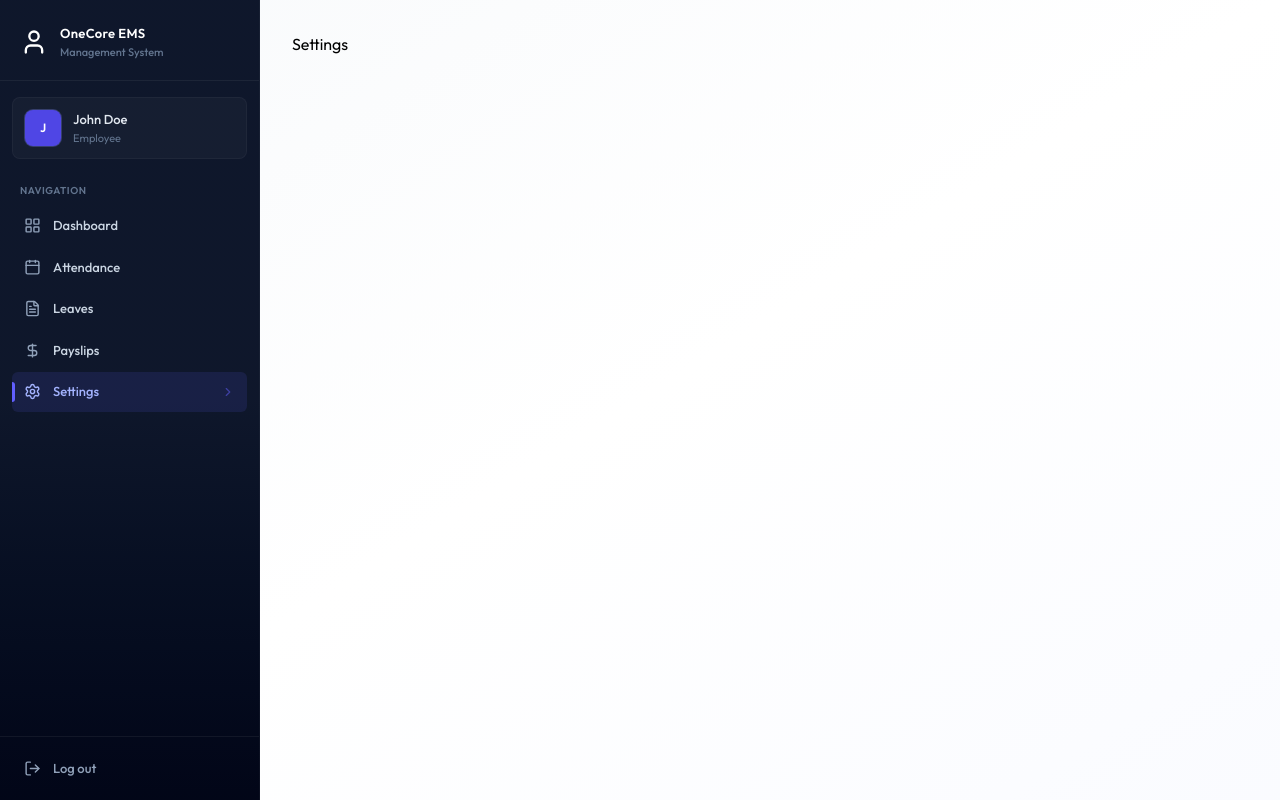
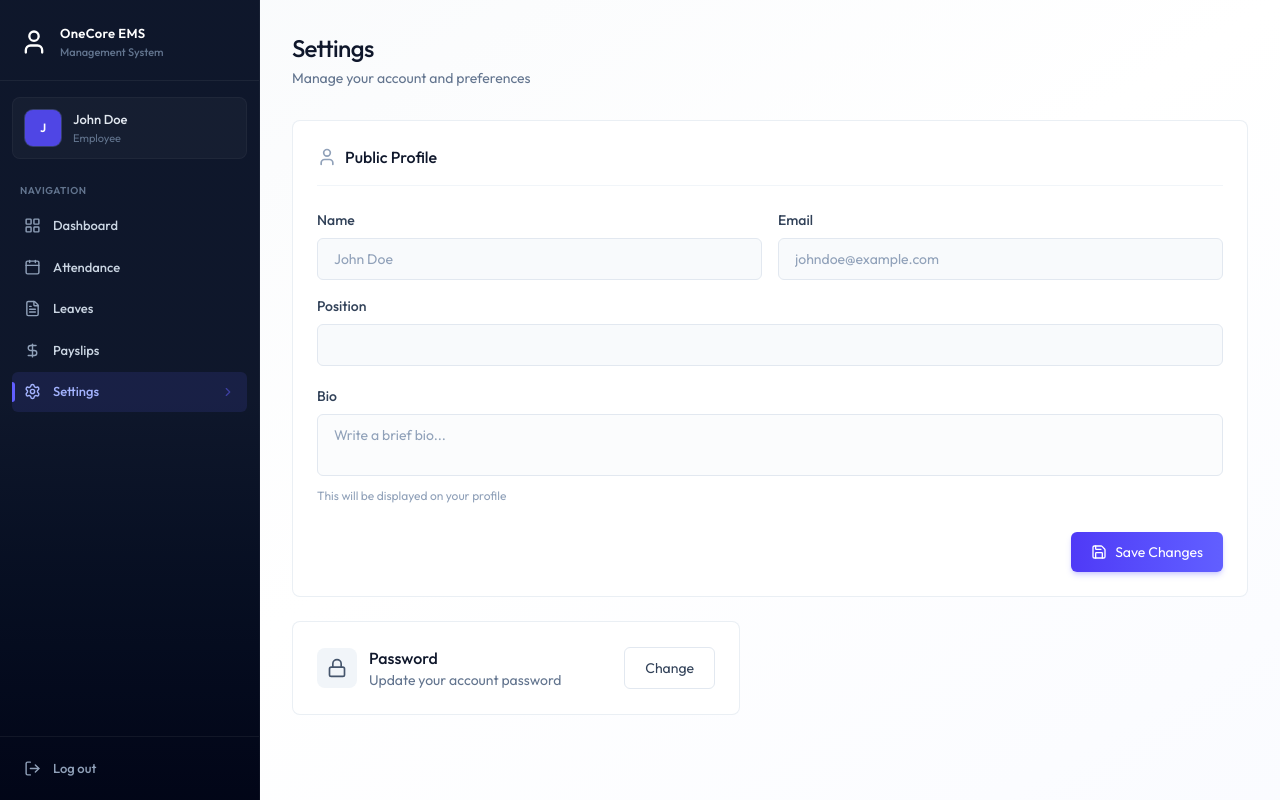
Before and after one commit to hiteshmahajan434/EMS, a React (Vite) app in the folder frontend/: page /settings in a window 1280 px wide. Built offline with nearby package versions, Linux system fonts and the light colour scheme; the HTML template or start-up script is replaced by a standard one.

Commit message:
Added Settings Page UI

```diff
--- /dev/null
+++ b/frontend/src/components/ChangePassword.jsx
@@ -0,0 +1,67 @@
+import { Loader2Icon, LockIcon, X } from 'lucide-react';
+import React, { useState } from 'react'
+
+const ChangePassword = ({open, onClose}) => {
+    const [loading, setLoading] = useState(false);
+    const [message, setMessage] = useState({type:"", text: ""});
+
+    const handleSubmit = async (e) => {
+        e.preventDefault();
+    }
+
+    if(!open) return null;
+
+  return (
+    <div className='fixed inset-0 z-50 flex items-center justify-center p-4'
+    onClick={onClose}>
+        <div className='absolute inset-0 bg-black/40 backdrop-blur-sm'/>
+
+        <div className='relative bg-white rounded-2xl shadow-2xl w-full max-w-md animate-fade-in'
+        onClick={(e) => e.stopPropagation()}>
+            <div className='flex items-center justify-between p-6 pb-0'>
+                <h2 className='text-lg font-medium text-slate-900 flex items-center gap-2'>
+                    <LockIcon className='w-5 h-5 text-slate-400'/> Change Password
+                </h2>
+                <button className='p-2 rounded-lg hover:bg-slate-100 transition-colors text-slate-400 hover:text-slate-600'
+                    onClick={onClose}>
+                    <X className='w-5 h-5'/>
+                </button>
+            </div>
+            <form className='p-6 space-y-5' onSubmit={handleSubmit}>
+                {message.text && (
+                    <div className={`p-3 rounded-xl text-sm flex items-start gap-3 ${message.type === "success" ? "bg-emerald-50 text-emerald-700 border border-emerald-200" : "bg-rose-50 text-rose-700 border border-rose-200"}`}>
+                        <div className={`w-1.5 h-1.5 rounded-full mt-1.5 shrink-0 ${message.type === "success" ? "bg-emerald-500" : "bg-rose-500"}`}/>
+                        {message.text}
+                    </div>
+                )}
+
+                <div>
+                    <label className='block text-sm font-medium text-slate-700 mb-2'>
+                        Current Password
+                    </label>
+                    <input type="password" name="currentPassword" required />
+                </div>
+
+                <div>
+                    <label className='block text-sm font-medium text-slate-700 mb-2'>
+                        New Password
+                    </label>
+                    <input type="password" name="newPassword" required />
+                </div>
+
+                <div className='flex gap-3 pt-2'>
+                    <button type='button' onClick={onClose} className='btn-secondary flex-1'>
+                        Cancel
+                    </button>
+                    <button type='submit' disabled={loading} className='btn-primary flex-1 flex justify-center items-center gap-2'>
+                        {loading && <Loader2Icon className='w-4 h-4 animate-spin'/>}
+                        Update Password
+                    </button>
+                </div>
+            </form>
+        </div>
+    </div>
+  )
+}
+
+export default ChangePassword
--- /dev/null
+++ b/frontend/src/components/ProfileForm.jsx
@@ -0,0 +1,96 @@
+import { Loader2, Save, User } from 'lucide-react';
+import React, { useState } from 'react'
+
+const ProfileForm = ({initialData, onSuccess}) => {
+    const [loading, setLoading] = useState(false);
+    const [error, setError] = useState("");
+    const [message, setMessage] = useState("");
+
+    const handleSubmit = async (e) => {
+        e.preventDefault();
+    }
+
+  return (
+    <form onSubmit={handleSubmit} className='card p-5 sm:p-6 mb-6'>
+        <h2 className='text-base font-medium text-slate-900 mb-6 pb-4 border-b border-slate-100 flex items-center gap-2'>
+            <User className='w-5 h-5 text-slate-400'/>
+            Public Profile
+        </h2>
+
+        {error && (
+            <div className='bg-rose-50 text-rose-700 p-4 rounded-xl text-sm border border-rose-200 mb-6 flex items-start gap-3'>
+                <div className='w-1.5 h-1.5 rounded-full bg-rose-500 mt-1.5 shrink-0'/>
+                {error}
+            </div>
+        )}
+
+        {message && (
+            <div className="bg-emerald-50 text-emerald-700 p-4 rounded-xl text-sm border border-emerald-200 mb-6 flex items-start gap-3">
+                <div className="w-1.5 h-1.5 rounded-full bg-emerald-500 mt-1.5 shrink-0" />
+                {message}
+            </div>
+        )}
+
+        <div className='space-y-5'>
+            <div className='grid grid-cols-1 sm:grid-cols-2 gap-4'>
+                <div>
+                    <label className='block text-sm font-medium text-slate-700 mb-2'>
+                        Name
+                    </label>
+                    <input disabled value={`${initialData.firstName} ${initialData.lastName}`} className='bg-slate-50 text-slate-400 cursor-not-allowed'/>
+                </div>
+
+                <div>
+                    <label className='block text-sm font-medium text-slate-700 mb-2'>
+                        Email
+                    </label>
+                    <input disabled value={initialData.email} className='bg-slate-50 text-slate-400 cursor-not-allowed'/>
+                </div>
+
+                <div className='sm:col-span-2'>
+                    <label className='block text-sm font-medium text-slate-700 mb-2'>
+                        Position
+                    </label>
+                    <input disabled value={initialData.position} className='bg-slate-50 text-slate-400 cursor-not-allowed'/>
+                </div>
+            </div>
+
+            <div>
+                <label className='block text-sm font-medium text-slate-700 mb-2'>
+                    Bio
+                </label>
+                <textarea
+                    disabled={initialData.isDeleted}
+                    name="bio"
+                    defaultValue={initialData.bio || ""}
+                    placeholder='Write a brief bio...'
+                    className={`resize-none ${initialData.isDeleted ? "bg-slate-50 text-slate-400 cursor-not-allowed" : ""}`}
+                />
+                <p className='text-xs text-slate-400 mt-1.5'>
+                    This will be displayed on your profile
+                </p>
+            </div>
+
+            {initialData.isDeleted ? (
+                <div className='pt-2'>
+                    <div>
+                        <p className='text-rose-600 font-medium tracking-tight'>Account Deactivated</p>
+                        <p className='text-sm text-rose-500 mt-0.5'>You can no longer update your profile</p>
+                    </div>
+                </div>
+            ) : (
+                <div className='flex justify-end pt-2'>
+                    <button type='submit' disabled={loading}
+                    className='btn-primary flex items-center gap-2 justify-center w-full sm:w-auto'>
+                        {loading ? <Loader2 className='w-4 h-4 animate-spin'/>
+                        : <Save className='w-4 h-4'/>}
+                        Save Changes
+                    </button>
+                </div>
+            )}
+        </div>
+    </form>
+  )
+}
+
+export default ProfileForm
--- a/frontend/src/pages/Settings.jsx
+++ b/frontend/src/pages/Settings.jsx
@@ -1,8 +1,56 @@
+import { useEffect, useState } from "react"
+import { dummyProfileData } from "../assets/assets";
+import Loading from "../components/Loading";
+import { Lock } from "lucide-react";
+import ProfileForm from "../components/ProfileForm";
+import ChangePassword from "../components/ChangePassword";
 
 
 const Settings = () => {
+  const [profile, setProfile] = useState(null);
+  const [loading, setLoading] = useState(true);
+  const [showPasswordModal, setShowPasswordModal] = useState(false);
+
+  const fetchProfile = async () => {
+    setProfile(dummyProfileData);
+    setTimeout(() => {
+      setLoading(false);
+    }, 1000);
+  }
+
+  useEffect(() => {
+    fetchProfile();
+  }, []);
+
+  if(loading) return <Loading/>
+
   return (
-    <div>Settings</div>
+    <div className="animate-fade-in">
+      <div className="page-header">
+        <h1 className="page-title">Settings</h1>
+        <p className="page-subtitle">Manage your account and preferences</p>
+      </div>
+
+      {profile && <ProfileForm initialData={profile} onSuccess={fetchProfile}/>}
+
+      {/* Change password trigger */}
+      <div className="card max-w-md p-6 flex items-center justify-between">
+        <div className="flex items-center gap-3">
+          <div className="p-2.5 bg-slate-100 rounded-lg">
+            <Lock className="w-5 h-5 text-slate-600" />
+          </div>
+          <div>
+            <p className="font-medium text-slate-900">Password</p>
+            <p className="text-sm text-slate-500">Update your account password</p>
+          </div>
+        </div>
+        <button className="btn-secondary text-sm"
+        onClick={() => setShowPasswordModal(true)}>
+          Change
+        </button>
+      </div>
+      <ChangePassword open={showPasswordModal} onClose={() => setShowPasswordModal(false)}/>
+    </div>
   )
 }
 
```
